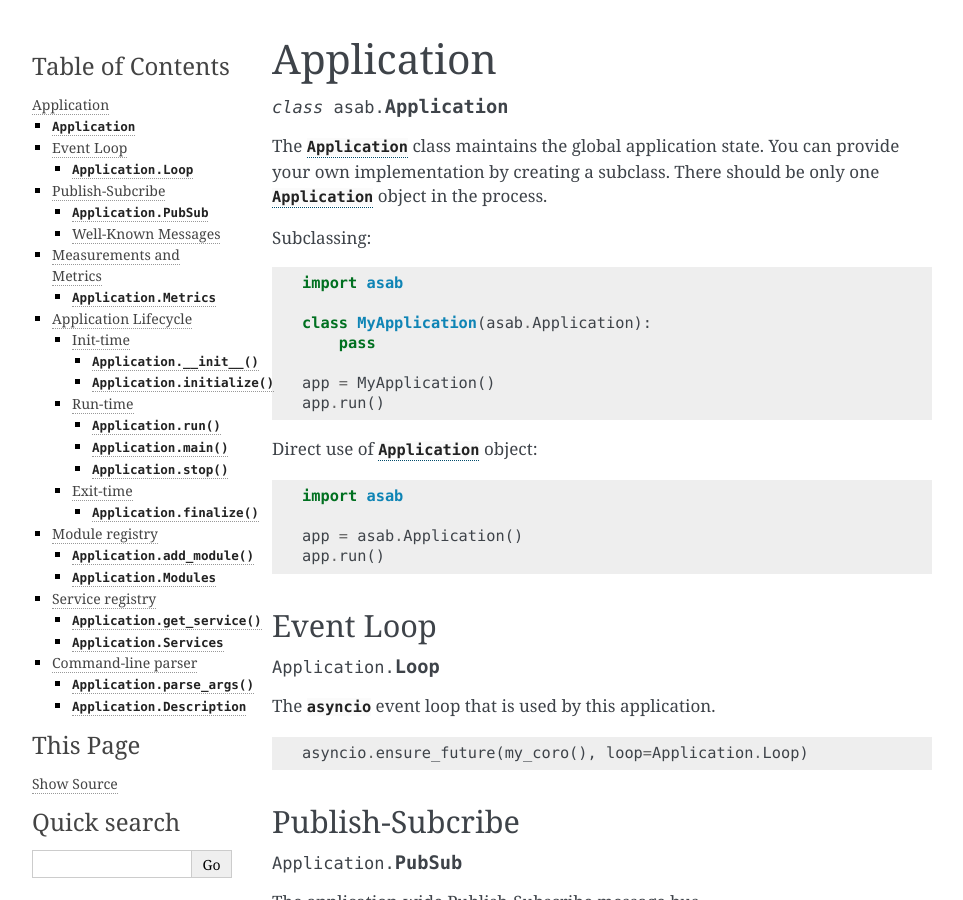
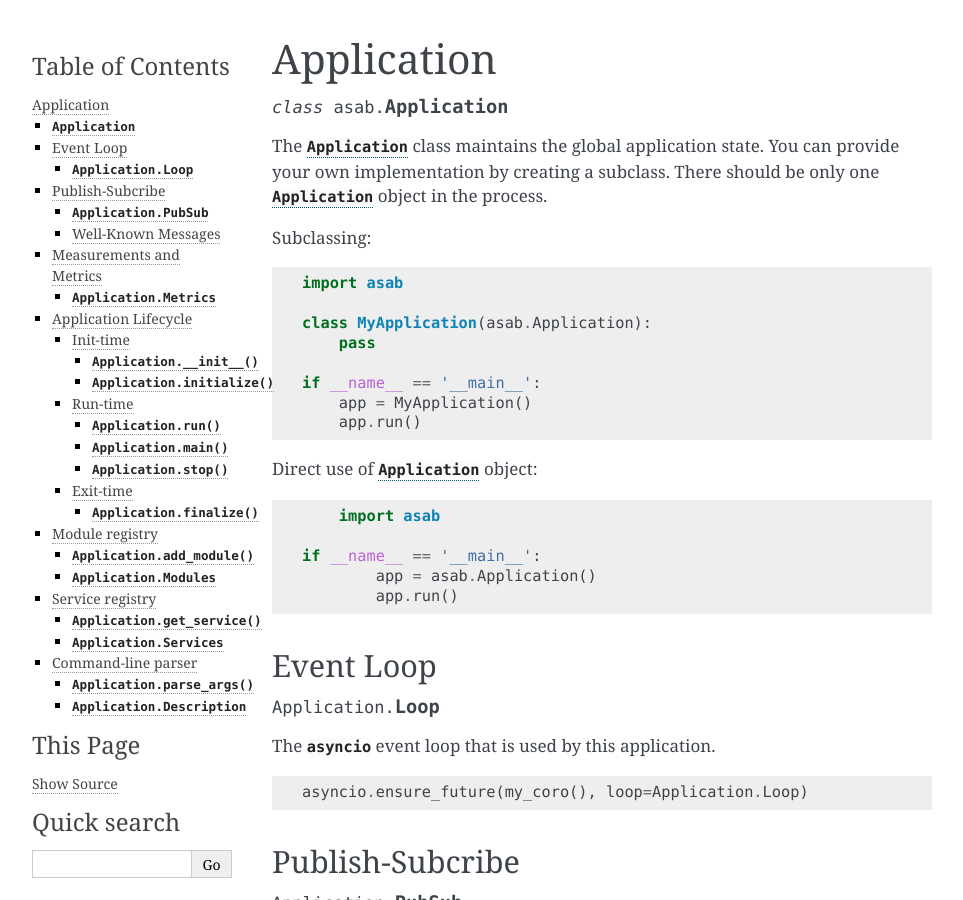
Before and after one commit to TeskaLabs/asab, a Sphinx documentation site: the page built from doc/asab/application.rst, in a window 1280 px wide and 900 px high. Shown: the whole window, without its empty margins (148-1111 px from the left). Built offline with Sphinx 7.4.7, drawn with Linux system fonts in a browser that asks for light colours; the version number is read from the project's files by our own code.

Commit message:
Improve on the application example in the documentation.

```diff
--- a/doc/asab/application.rst
+++ b/doc/asab/application.rst
@@ -18,8 +18,9 @@ Subclassing:
     class MyApplication(asab.Application):
         pass
 
-    app = MyApplication()
-    app.run()
+    if __name__ == '__main__':
+        app = MyApplication()
+        app.run()
 
 
 Direct use of :py:class:`Application` object:
@@ -28,8 +29,9 @@ Direct use of :py:class:`Application` object:
 
 	import asab
 
-	app = asab.Application()
-	app.run()
+    if __name__ == '__main__':
+	    app = asab.Application()
+	    app.run()
 
 
 
```
